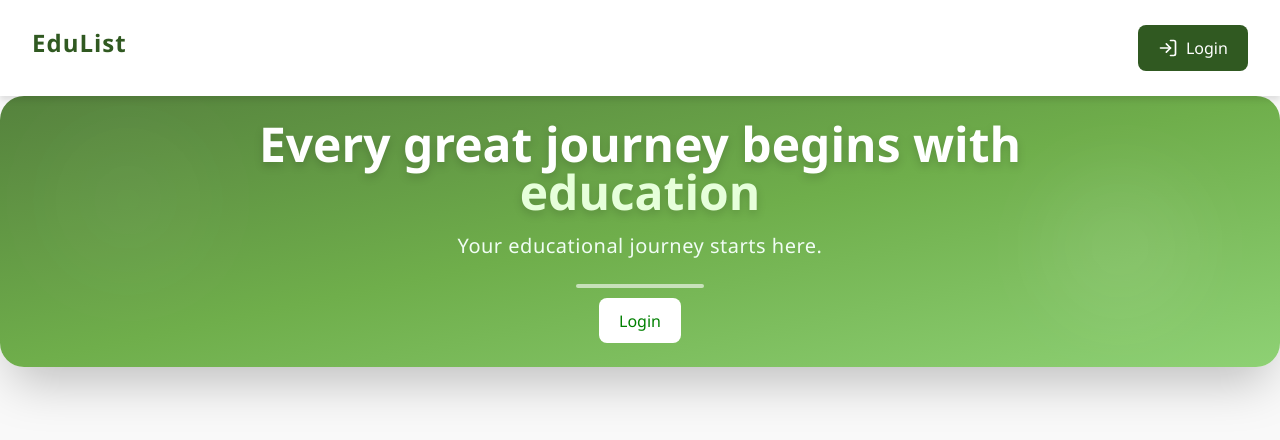
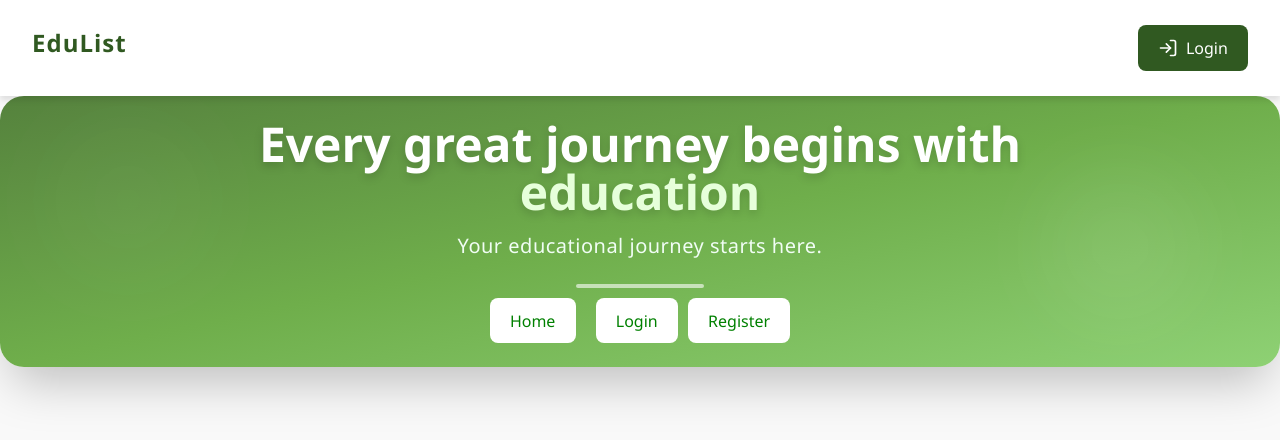
Before and after one commit to viveka1425-hub/education-institute-management, a React (Vite) app in the folder Client/: page /InstituteBanner in a window 1280 px wide. Shown: the top 440 px of the page. Built offline with nearby package versions, Linux system fonts and the light colour scheme.

Commit message:
button change

```diff
--- a/Client/src/Pages/Admin/Admin.jsx
+++ b/Client/src/Pages/Admin/Admin.jsx
@@ -56,7 +56,11 @@ export default function InstituteList() {
         <div className="p-6 bg-gray-50 min-h-screen">
             {Role !== "admin" && (
                 <div>
-                    <div><h1>Welcome! {name}</h1></div>
+                    <div>
+                        <h2 className="text-4xl sm:text-4xl font-extrabold text-green-700 tracking-tight mb-4">
+                            Welcome! {name}
+                        </h2>
+                    </div>
                     <header className="shadow p-4">
                         <div className="flex flex-col md:flex-row md:items-center md:justify-between gap-4 p-3 bg-white shadow-sm rounded-md">
                             {/* Search Bar Section */}
--- a/Client/src/Pages/Dashboard/Dashboard.jsx
+++ b/Client/src/Pages/Dashboard/Dashboard.jsx
@@ -82,7 +82,10 @@ const Dashboard = () => {
     return (
         <div>
             <div>
-                <h4 classname=" font-semibold text-green-700 mb-3">Welcome! {name}</h4>
+                <h2 className="text-4xl sm:text-4xl font-extrabold text-green-700 tracking-tight mb-4">
+                    Welcome! {name}
+                </h2>
+
             </div>
             <div className="card-container">
                 <div className="dashboard-card">
--- a/Client/src/Pages/User/InstituteDetails.jsx
+++ b/Client/src/Pages/User/InstituteDetails.jsx
@@ -166,11 +166,6 @@ export default function InstituteDetails() {
                     <Link onClick={Enquiry} className="cursor-pointer px-4 py-3 text-white font-medium hover:text-white transition duration-150" > Enquiry</Link>
                   </div>
                 )}
-                <div>
-                  {Role === "admin" && (
-                    <Link onClick={() => handleDeactivate()} className="cursor-pointer px-4 py-3 text-green-800 font-medium hover:text-blue">Deactivate</Link>
-                  )}
-                </div>
               </div>
 
               {/* Mobile Menu Button (Hamburger) */}
--- a/Client/src/components/InstituteBanner.jsx
+++ b/Client/src/components/InstituteBanner.jsx
@@ -1,6 +1,8 @@
 import { Link } from "react-router-dom";
+import React, { useState } from "react";
 
 export default function InstituteBanner() {
+    const [showAbout, setShowAbout] = useState(false);
     return (
         <div>
             <div className="relative bg-gradient-to-br from-[#55823d] via-[#6fae4b] to-[#8ed174] text-white py-6 px-6 text-center overflow-hidden rounded-3xl shadow-2xl">
@@ -21,8 +23,14 @@ export default function InstituteBanner() {
 
                     {/* Decorative line */}
                     <div className="mt-6 w-32 h-1 bg-white/60 mx-auto rounded-full"></div>
-                    <button style={{backgroundColor:"white", color:"#305921", marginTop:10}}>
+                    <button style={{ backgroundColor: "white", color: "#305921", marginTop: 10, marginRight: 10 }}>
+                        <Link to="#">Home</Link>
+                    </button>
+                    <button style={{ backgroundColor: "white", color: "#305921", marginTop: 10, marginRight: 10, marginLeft: 10 }}>
                         <Link to="/login">Login</Link>
+                    </button>
+                    <button style={{ backgroundColor: "white", color: "#305921", marginTop: 10 }}>
+                        <Link to="/Register">Register</Link>
                     </button>
                 </div>
             </div>
```
